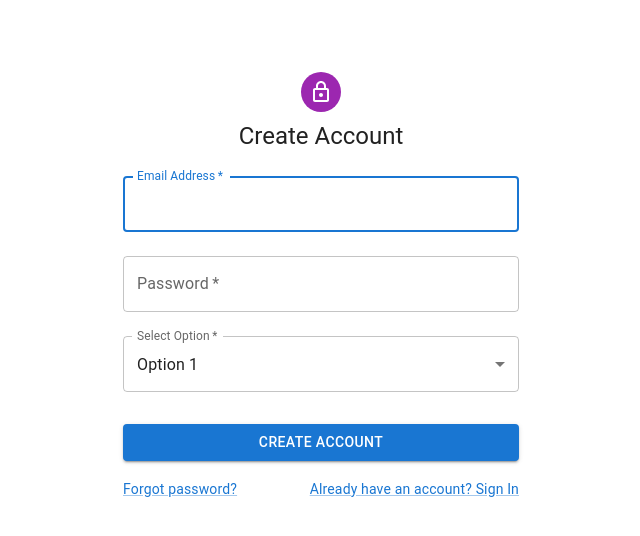
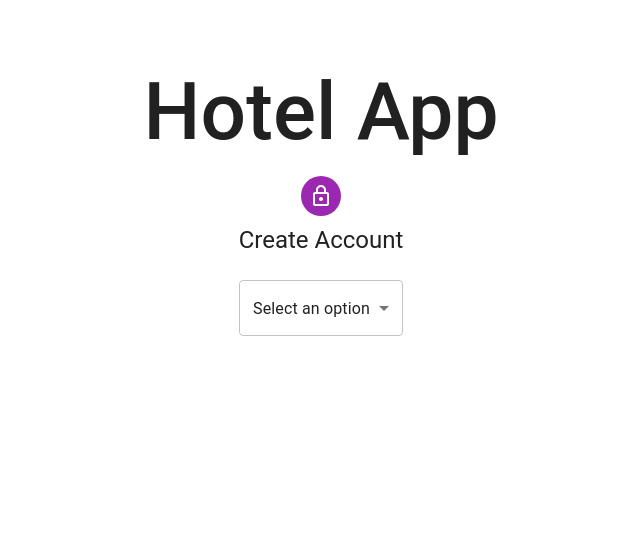
Before and after one commit to MasoudKarimi4/hotel-app, a React (Create React App) app in the folder frontend/: page /create-account in a window 1280 px wide. Shown: the top 536 px of the page, without its empty margins (319-959 px from the left). Built offline with nearby package versions, Linux system fonts and the light colour scheme.

Commit message:
added more

```diff
--- a/frontend/src/components/CreateAccount.js
+++ b/frontend/src/components/CreateAccount.js
@@ -16,14 +16,20 @@ import { createTheme, ThemeProvider } from '@mui/material/styles';
 const defaultTheme = createTheme();
 
 export default function CreateAccount() {
+ const [selectedOption, setSelectedOption] = React.useState('');
+
  const handleSubmit = (event) => {
     event.preventDefault();
     const data = new FormData(event.currentTarget);
     console.log({
       email: data.get('email'),
       password: data.get('password'),
-      option: data.get('option'), // New input field for option
+      option: data.get('option'),
     });
+ };
+
+ const handleOptionChange = (event) => {
+    setSelectedOption(event.target.value);
  };
 
  return (
@@ -38,6 +44,7 @@ export default function CreateAccount() {
             alignItems: 'center',
           }}
         >
+          <h1 style={{ fontSize: '5rem' }}>Hotel App</h1>
           <Avatar sx={{ m: 1, bgcolor: 'secondary.main' }}>
             <LockOutlinedIcon />
           </Avatar>
@@ -46,57 +53,101 @@ export default function CreateAccount() {
           </Typography>
           <Box component="form" onSubmit={handleSubmit} noValidate sx={{ mt: 1 }}>
           <TextField
-              margin="normal"
-              required
-              fullWidth
-              id="email"
-              label="Email Address"
-              name="email"
-              autoComplete="email"
-              autoFocus
-            />
-            <TextField
-              margin="normal"
-              required
-              fullWidth
-              name="password"
-              label="Password"
-              type="password"
-              id="password"
-              autoComplete="new-password"
-            />
-            <TextField
             select
             fullWidth
             margin="normal"
             required
             name="option"
-              label="Select Option"
+            label=""
             SelectProps={{
                 native: true,
+                fullWidth: true,
+                margin: 'normal'
             }}
+            value={selectedOption}
+            onChange={handleOptionChange}
             >
-              <option value="option1">Option 1</option>
-              <option value="option2">Option 2</option>
+            <option value="">Select an option</option>
+            <option value="customer">Customer</option>
+            <option value="employee">Employee</option>
             </TextField>
+            {selectedOption === 'customer' && (
+              <div>
+                {/* Customer specific fields */}
+                <TextField
+                 margin="normal"
+                 fullWidth
+                 name="customerField"
+                 label="Name"
+                 type="text"
+                 id="customerField"
+                />
+
+                <TextField
+                 margin="normal"
+                 fullWidth
+                 name="customerField"
+                 label="Address"
+                 type="text"
+                 id="customerField"
+                />
+
+                <TextField
+                 margin="normal"
+                 fullWidth
+                 name="customerField"
+                 label="Email"
+                 type="text"
+                 id="customerField"
+                />
+
+
+
+
+
                 <Button
                  type="submit"
                  fullWidth
                  variant="contained"
                  sx={{ mt: 3, mb: 2 }}
                 >
-              Create Account
+                 Submit as Customer
                 </Button>
+              </div>
+            )}
+            {selectedOption === 'employee' && (
+              <div>
+                {/* Employee specific fields */}
+                <TextField
+                 margin="normal"
+                 fullWidth
+                 name="employeeName"
+                 label="Name"
+                 type="text"
+                 id="employeeField"
+                />
+
+                <TextField
+                 margin="normal"
+                 fullWidth
+                 name="employeeSin"
+                 label="Sin"
+                 type="text"
+                 id="employeeField"
+                />
+
+                <Button
+                 type="submit"
+                 fullWidth
+                 variant="contained"
+                 sx={{ mt: 3, mb: 2 }}
+                >
+                 Submit as Employee
+                </Button>
+              </div>
+            )}
             <Grid container>
               <Grid item xs>
-                <Link href="#" variant="body2">
-                  Forgot password?
-                </Link>
-              </Grid>
-              <Grid item>
-                <Link href="#" variant="body2">
-                  {"Already have an account? Sign In"}
-                </Link>
               </Grid>
             </Grid>
           </Box>
--- a/frontend/src/components/Login.js
+++ b/frontend/src/components/Login.js
@@ -48,6 +48,8 @@ export default function SignIn() {
             alignItems: 'center',
           }}
         >
+
+          <h1 style={{ fontSize: '5rem' }}>Hotel App</h1>
           <Avatar sx={{ m: 1, bgcolor: 'secondary.main' }}>
             <LockOutlinedIcon />
           </Avatar>
```
Lines whose indentation alone changed are shown as unchanged.
